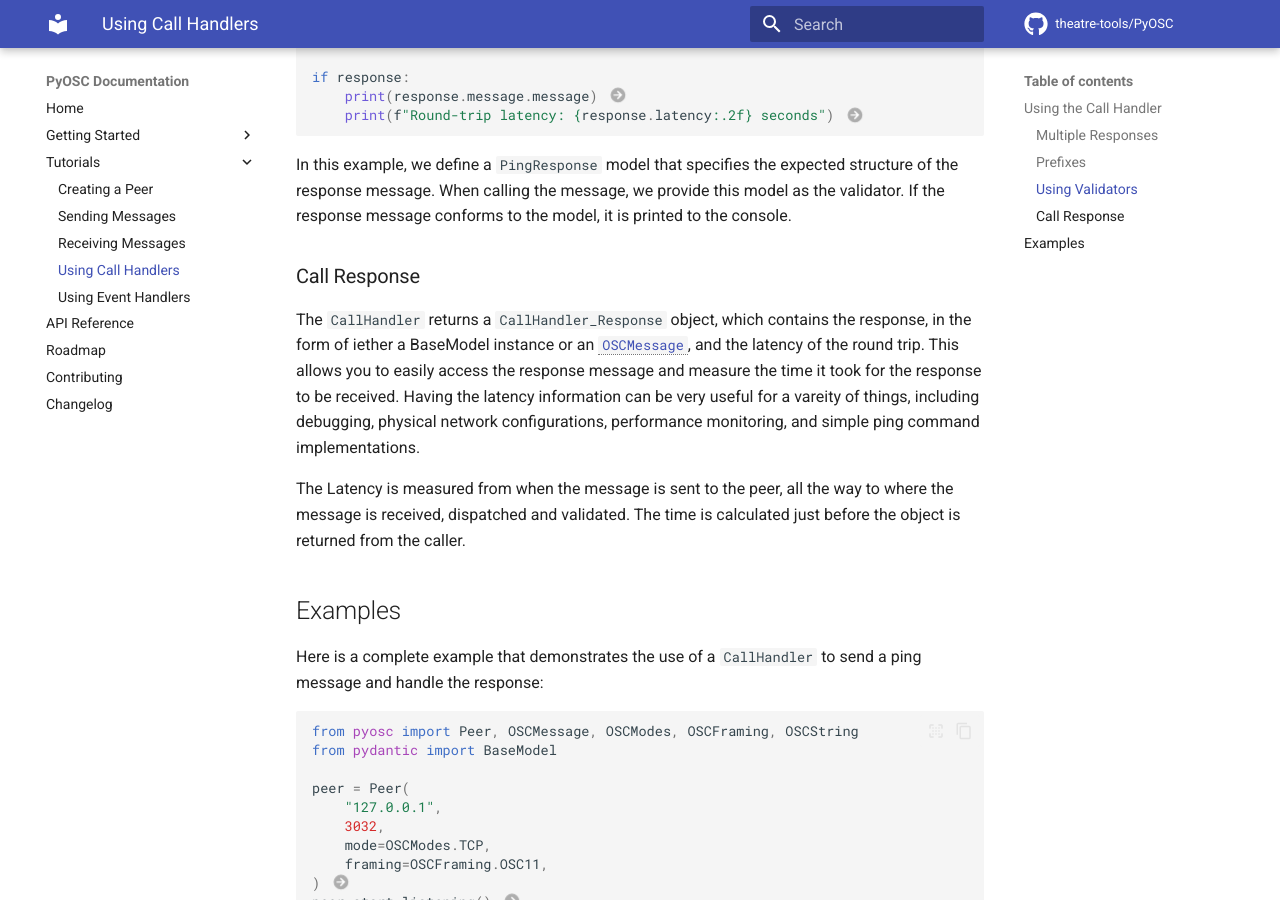
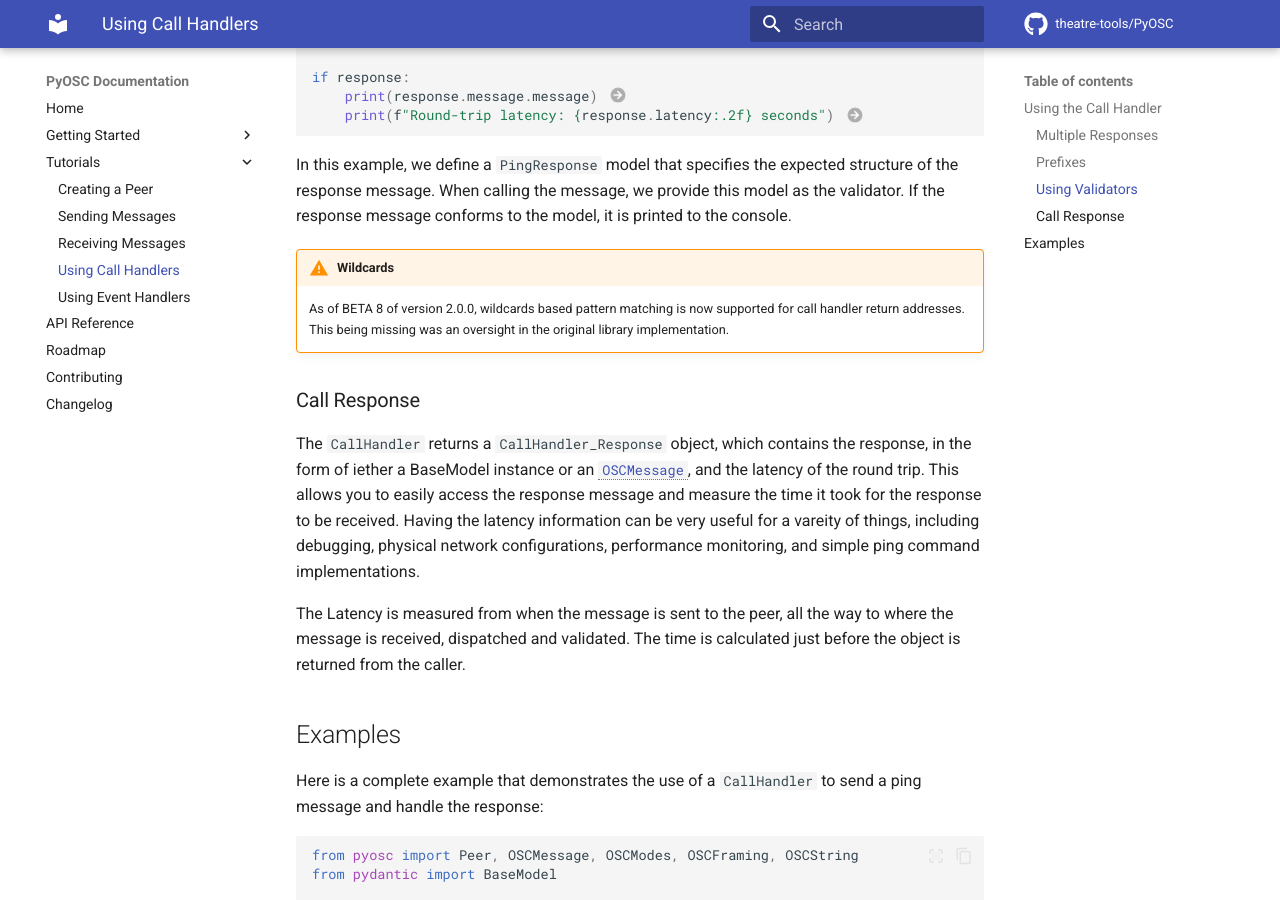
Before and after one commit to Theatre-Tools/PyOSC, an MkDocs documentation site: the page built from docs/tutorials/call_handler.md, in a window 1280 px wide and 900 px high, scrolled down 2856 px. Built offline with MkDocs 1.6.1 and Material for MkDocs 9.7.7, drawn with Linux system fonts in a browser that asks for light colours; plug-ins that fetch from the network failed and are left out; comment, search, counter and statistics services are not loaded; the version menu is left out.

Commit message:
docs: add warning about wildcard support in call handler for version 2.0.0b8

```diff
--- a/docs/tutorials/call_handler.md
+++ b/docs/tutorials/call_handler.md
@@ -118,6 +118,9 @@ if response:
 
 In this example, we define a `PingResponse` model that specifies the expected structure of the response message. When calling the message, we provide this model as the validator. If the response message conforms to the model, it is printed to the console.
 
+!!! Warning "Wildcards"
+    As of BETA 8 of version 2.0.0, wildcards based pattern matching is now supported for call handler return addresses. This being missing was an oversight in the original library implementation.
+
 ### Call Response {#CallResponse}
 
 The `CallHandler` returns a `CallHandler_Response` object, which contains the response, in the form of iether a BaseModel instance or an [`OSCMessage`](../api_reference.md#oscmessage){ data-preview }, and the latency of the round trip. This allows you to easily access the response message and measure the time it took for the response to be received. Having the latency information can be very useful for a vareity of things, including debugging, physical network configurations, performance monitoring, and simple ping command implementations.
```
